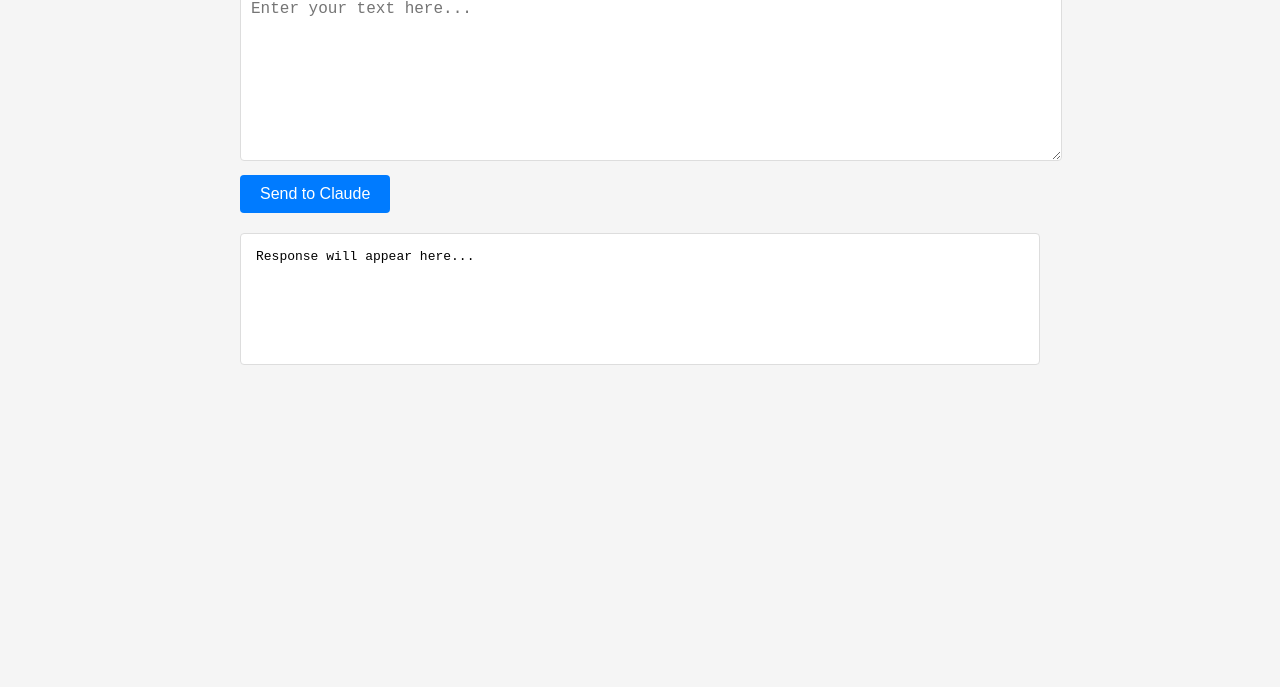
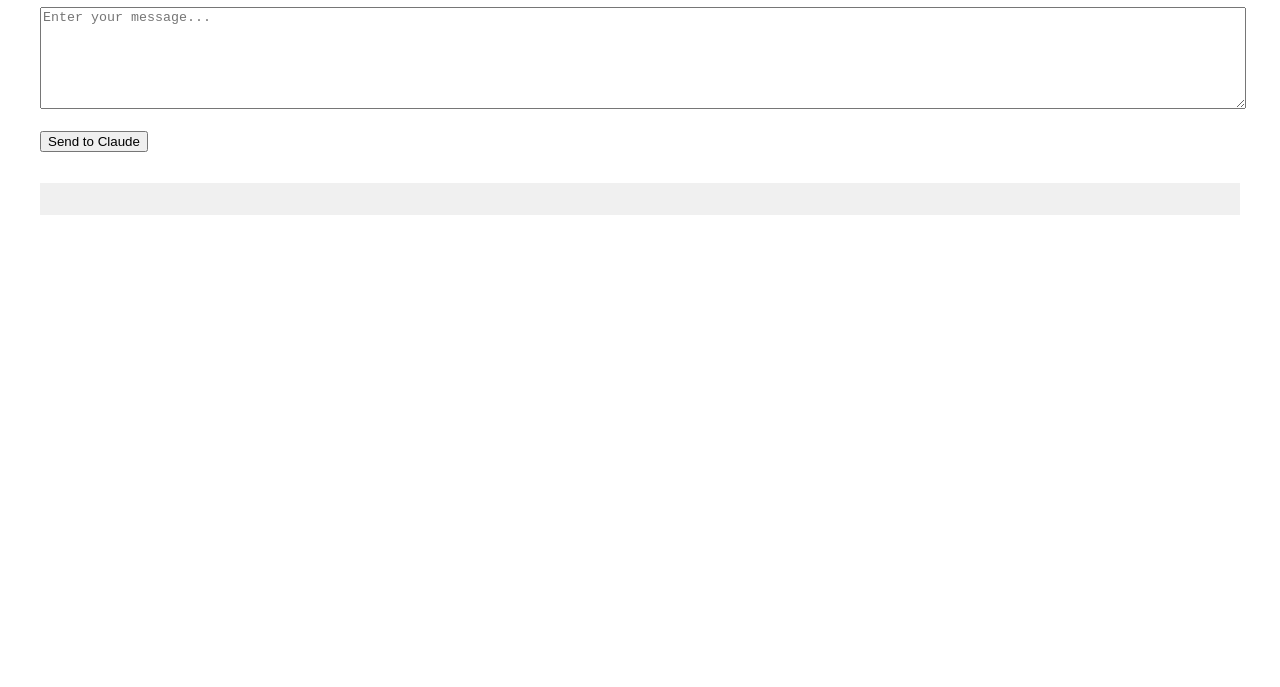
Before and after one commit to cjsjca/DataSenderApp, a website: page my-claude-web/public/index.html in a window 1280 px wide. Shown: the part 113-800 px from the top of the page. Drawn offline with Linux system fonts and the light colour scheme.

Commit message:
Auto-save 2025-07-18 15:12:58

```diff
--- a/my-claude-web/public/index.html
+++ b/my-claude-web/public/index.html
@@ -3,127 +3,65 @@
 <head>
   <meta charset="UTF-8">
   <meta name="viewport" content="width=device-width, initial-scale=1.0">
-    <title>Claude Web Interface</title>
+  <title>Claude Web POC</title>
   <style>
     body {
-            font-family: -apple-system, BlinkMacSystemFont, 'Segoe UI', Roboto, sans-serif;
-            max-width: 800px;
-            margin: 0 auto;
-            padding: 20px;
-            background-color: #f5f5f5;
+      font-family: sans-serif;
+      padding: 2rem;
     }
-
-        h1 {
-            color: #333;
-        }
-
     textarea {
       width: 100%;
-            min-height: 150px;
-            padding: 10px;
-            border: 1px solid #ddd;
-            border-radius: 4px;
-            font-size: 16px;
-            resize: vertical;
+      height: 6rem;
     }
-
-        button {
-            margin-top: 10px;
-            padding: 10px 20px;
-            background-color: #007bff;
-            color: white;
-            border: none;
-            border-radius: 4px;
-            font-size: 16px;
-            cursor: pointer;
-        }
-
-        button:hover {
-            background-color: #0056b3;
-        }
-
-        button:disabled {
-            background-color: #ccc;
-            cursor: not-allowed;
-        }
-
     pre {
-            background-color: #fff;
-            border: 1px solid #ddd;
-            border-radius: 4px;
-            padding: 15px;
-            min-height: 100px;
+      background-color: #f0f0f0;
+      padding: 1rem;
       white-space: pre-wrap;
-            word-wrap: break-word;
-            margin-top: 20px;
-        }
-
-        .error {
-            color: #dc3545;
     }
   </style>
 </head>
 <body>
-    <h1>Claude Web Interface</h1>
-
-    <textarea id="input" placeholder="Enter your text here..."></textarea>
-
-    <button id="sendButton" onclick="sendToClaude()">Send to Claude</button>
-
-    <pre id="output">Response will appear here...</pre>
+  <h1>Claude Web POC</h1>
+  <textarea id="input" placeholder="Enter your message..."></textarea>
+  <br><br>
+  <button id="send">Send to Claude</button>
+  <br><br>
+  <pre id="output"></pre>
 
   <script>
-        async function sendToClaude() {
-            const input = document.getElementById('input');
-            const output = document.getElementById('output');
-            const button = document.getElementById('sendButton');
+    const inputEl  = document.getElementById('input');
+    const outputEl = document.getElementById('output');
+    const sendBtn  = document.getElementById('send');
 
-            const text = input.value.trim();
+    sendBtn.addEventListener('click', async () => {
+      const text = inputEl.value.trim();
+      if (!text) return;
+      sendBtn.disabled = true;
 
-            if (!text) {
-                output.textContent = 'Please enter some text';
-                output.classList.add('error');
-                return;
+      try {
+        const res  = await fetch('/api/claude', {
+          method: 'POST',
+          headers: { 'Content-Type': 'application/json' },
+          body: JSON.stringify({ text })
+        });
+        const data = await res.json();
+        outputEl.textContent = data.error
+          ? `Error: ${data.error}`
+          : data.completion;
+      } catch (err) {
+        outputEl.textContent = `Error: ${err.message}`;
       }
 
-            // Disable button and show loading state
-            button.disabled = true;
-            button.textContent = 'Sending...';
-            output.textContent = 'Waiting for Claude...';
-            output.classList.remove('error');
-
-            try {
-                const response = await fetch('/api/claude', {
-                    method: 'POST',
-                    headers: {
-                        'Content-Type': 'application/json'
-                    },
-                    body: JSON.stringify({ text })
+      // Clear and refocus
+      inputEl.value = '';
+      inputEl.focus();
+      sendBtn.disabled = false;
     });
 
-                const data = await response.json();
-
-                if (response.ok) {
-                    output.textContent = data.completion;
-                } else {
-                    output.textContent = `Error: ${data.error}`;
-                    output.classList.add('error');
-                }
-            } catch (error) {
-                output.textContent = `Network error: ${error.message}`;
-                output.classList.add('error');
-            } finally {
-                // Re-enable button
-                button.disabled = false;
-                button.textContent = 'Send to Claude';
-            }
-        }
-
-        // Allow Enter key to send (Shift+Enter for newline)
-        document.getElementById('input').addEventListener('keydown', (e) => {
+    inputEl.addEventListener('keydown', e => {
       if (e.key === 'Enter' && !e.shiftKey) {
         e.preventDefault();
-                sendToClaude();
+        sendBtn.click();
       }
     });
   </script>
```
Lines whose indentation alone changed are shown as unchanged.
